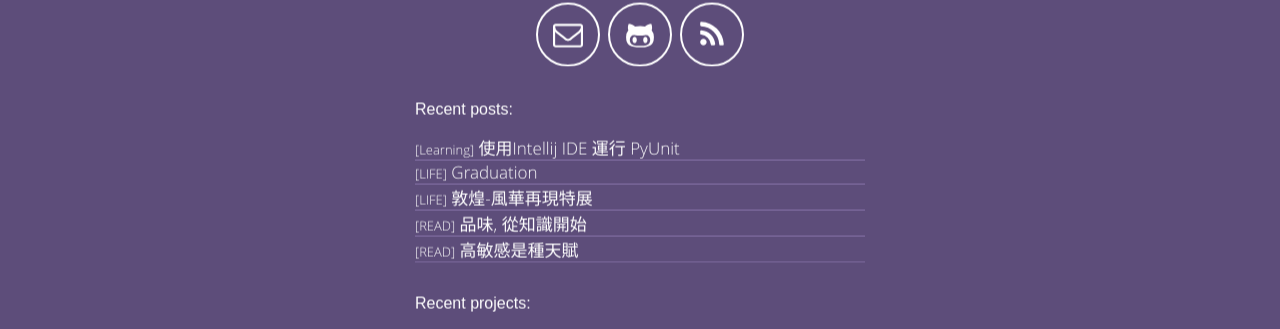
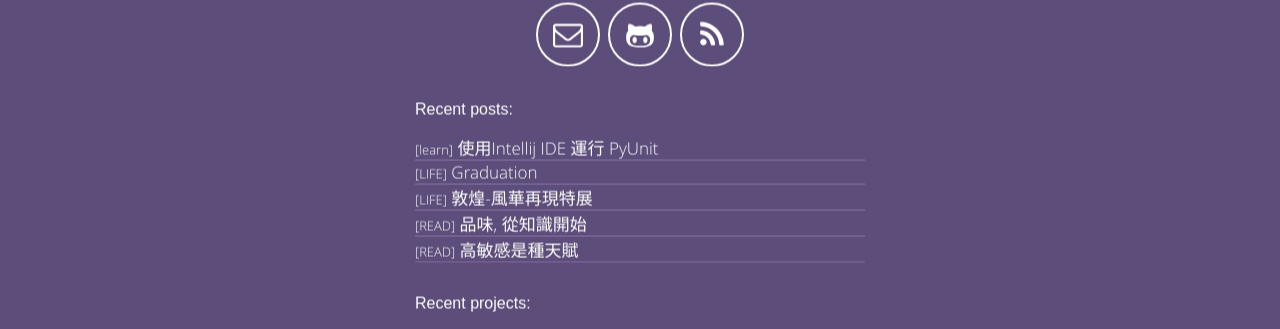
Before and after one commit to gitmaruneko/MaruWrite, a Jekyll site: the page built from index.html, in a window 1280 px wide. Shown: the part 352-681 px from the top of the page. Built offline with Jekyll 4.4.1, drawn with Linux system fonts in a browser that asks for light colours.

Commit message:
Update 12-23 content

```diff
--- a/_posts/2017-12-23-pyunit.md
+++ b/_posts/2017-12-23-pyunit.md
@@ -10,7 +10,7 @@ tags:
 - intellij
 description: ''
 categories:
-- Learning
+- learn
 serie:
 ---
 
```
